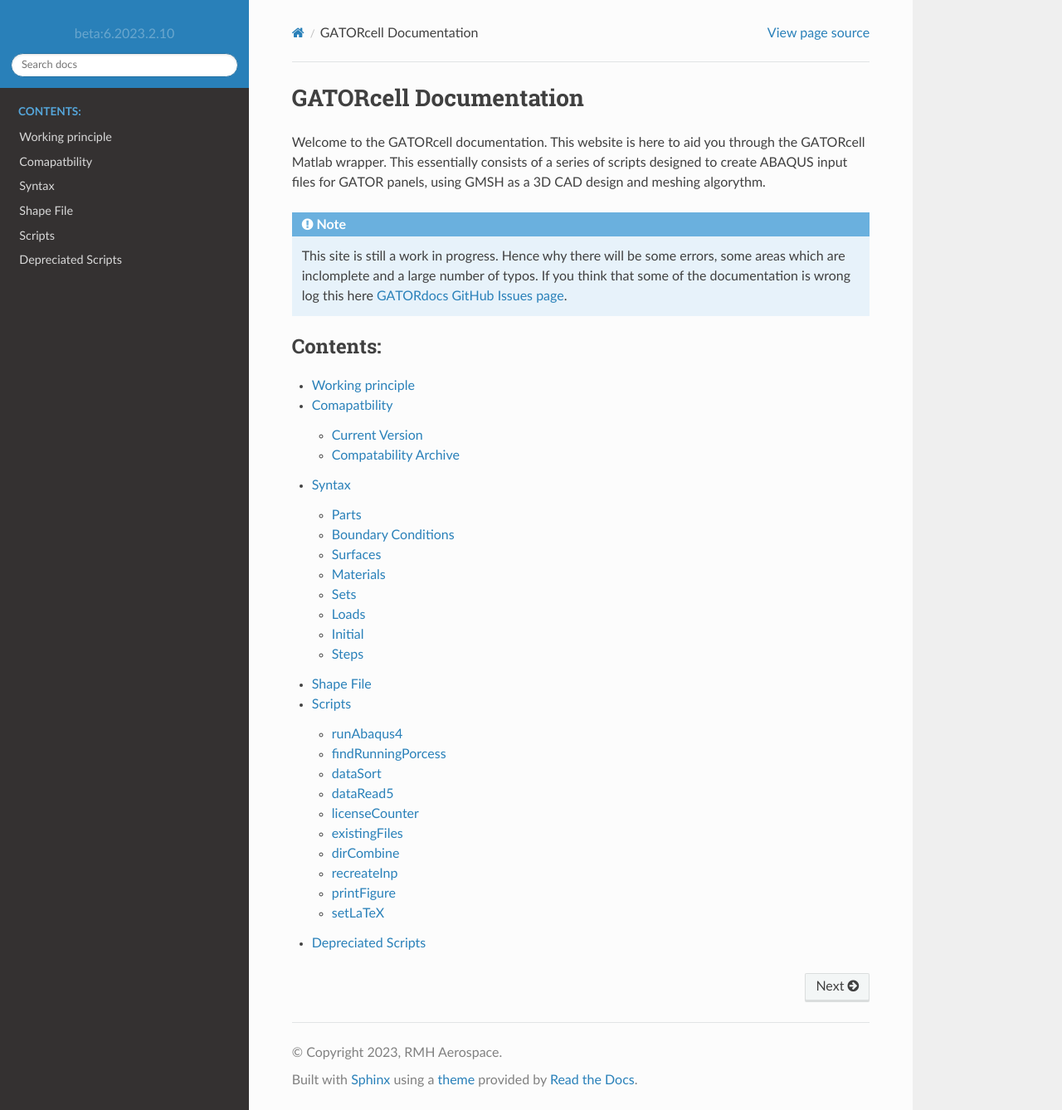
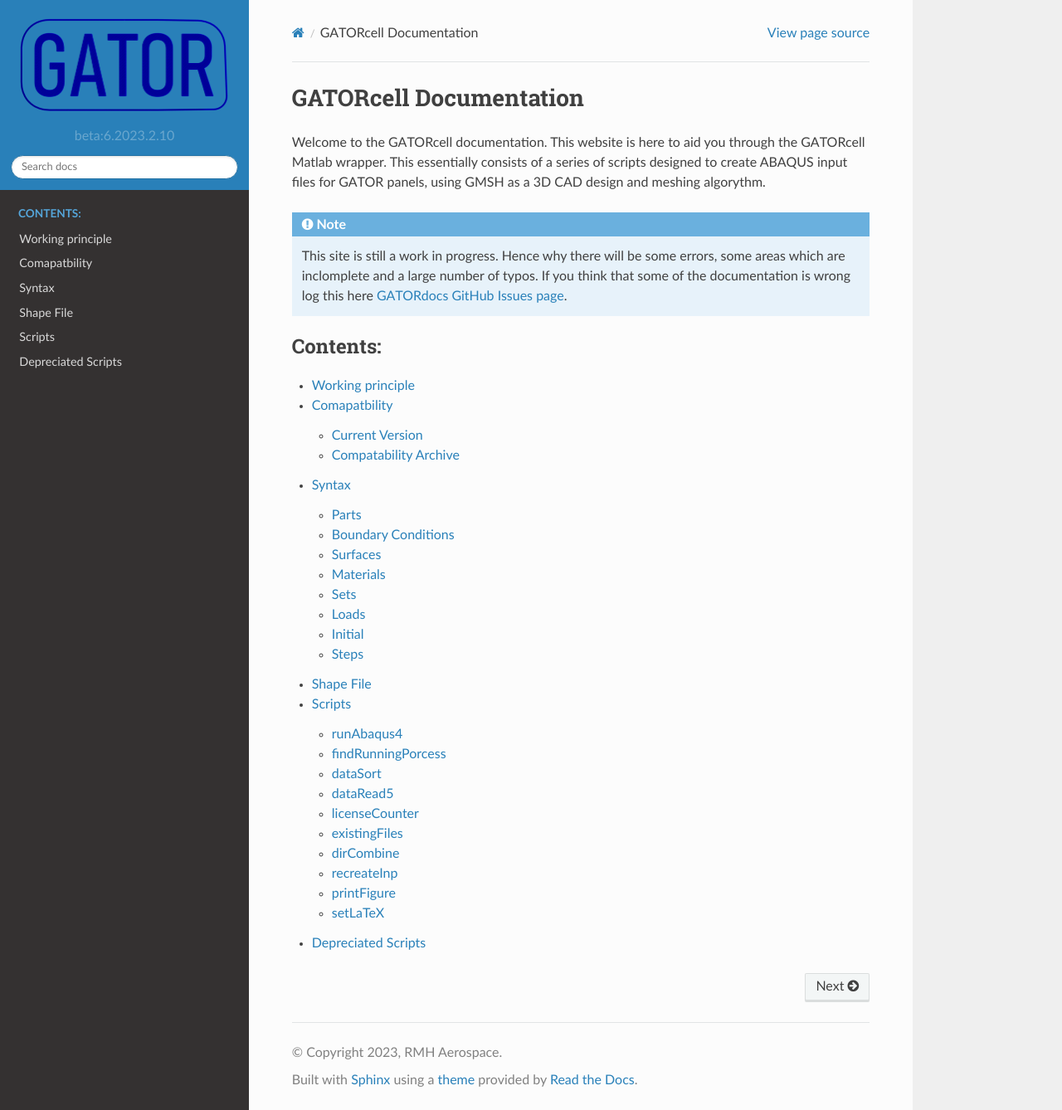
Before and after one commit to aq18507/GATORdocs, a Sphinx documentation site: the page built from doc/index.rst, in a window 1280 px wide and 1338 px high. Shown: the whole window at 83% size. Built offline with Sphinx 7.4.7 and the Read the Docs theme 2.0.0, drawn with Linux system fonts in a browser that asks for light colours.

Commit message:
update conf.py

```diff
--- a/doc/conf.py
+++ b/doc/conf.py
@@ -96,7 +96,7 @@
 # a list of builtin themes.
 #
 html_theme = 'sphinx_rtd_theme'
-html_logo = '_static/GATOR_logo_v1.png'
+html_logo = '../_static/GATOR_logo_v1.png'
 html_extra_path = ['../extra/']
 
 # Theme options are theme-specific and customize the look and feel of a theme
```
